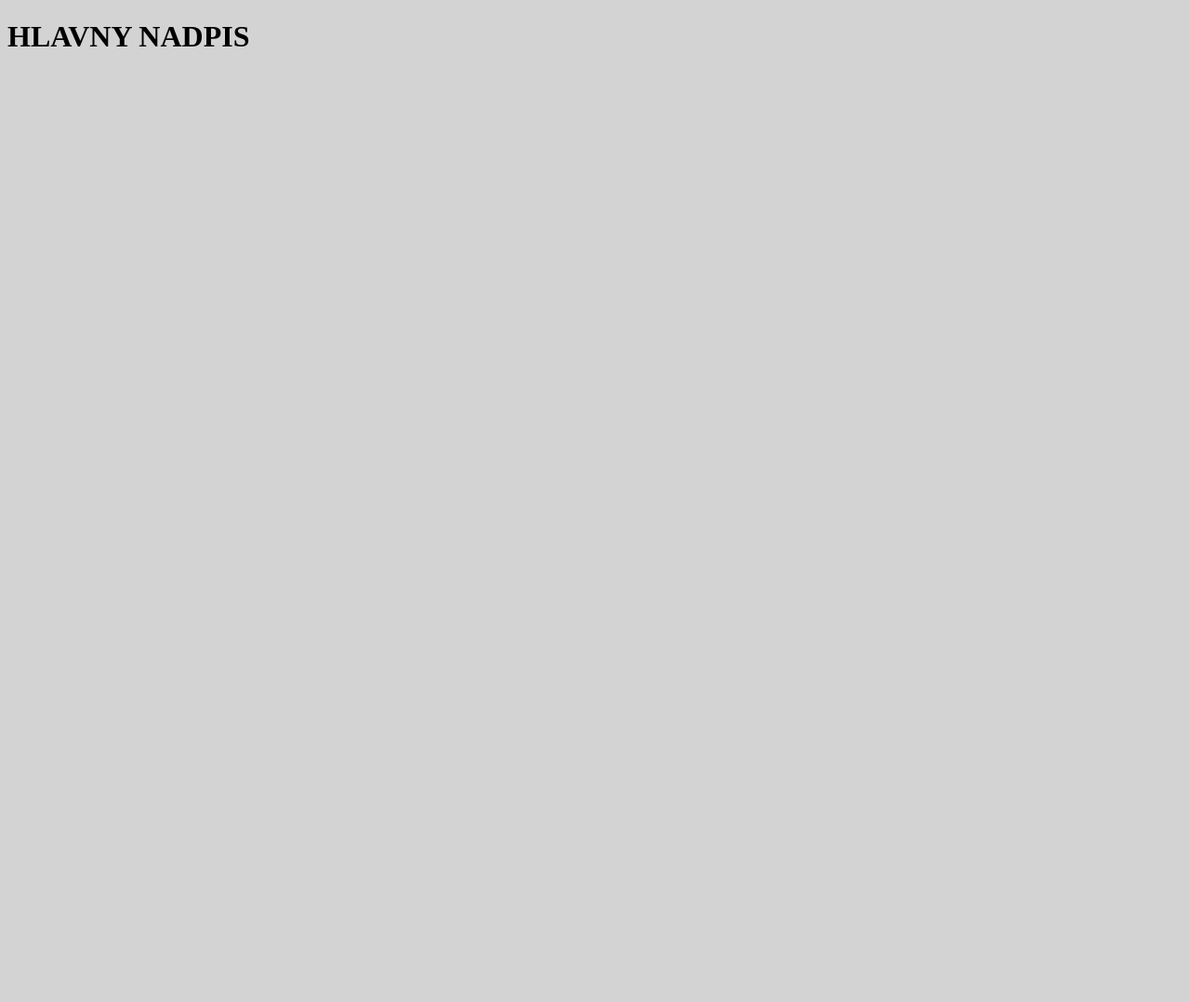
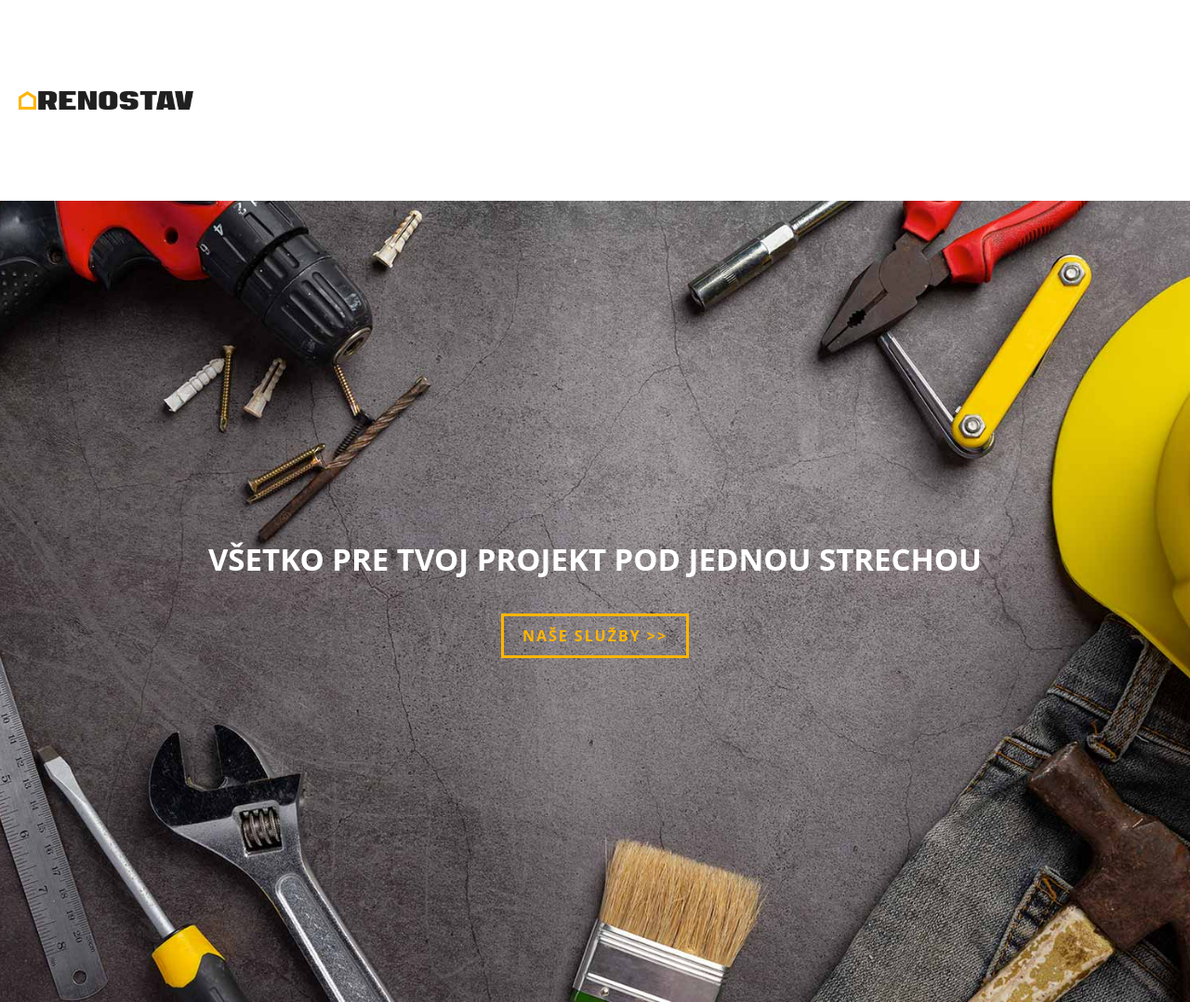
Before and after one commit to matejvalocky/renostav-for-mobile-devices, a plain HTML site: page index.html in a window 1280 px wide. Shown: the whole page at 93% size. Before the commit the page ends 800 px from the top, so only its background shows below. Drawn offline with Linux system fonts and the light colour scheme.

Commit message:
header + titleArea

```diff
--- a/index.html
+++ b/index.html
@@ -6,11 +6,18 @@
     <meta name="viewport" content="width=device-width, initial-scale=1.0">
     <link rel="stylesheet" href="styles.css">
     <script src="scripts.js" defer></script>
-    <title>Document</title>
+    <title>Domov - Renostav</title>
 </head>
 <body>
-    <h1>
-        HLAVNY NADPIS
-    </h1>
+   <header>
+        <img src="./img/logo.png" alt="">
+   </header>
+
+   <section id="titleImage" class="flexCenterRow">
+        <div class="titleArea flexCenterColumn">
+            <h1>Všetko pre tvoj projekt pod jednou strechou</h1>
+            <a href="#">Naše služby >></a>
+        </div>
+   </section>
 </body>
 </html>
--- a/styles.css
+++ b/styles.css
@@ -1,3 +1,80 @@
+* {
+    box-sizing: border-box;
+    padding: 0;
+    margin: 0;
+    font-family: system-ui, -apple-system, BlinkMacSystemFont, 'Segoe UI', Roboto, Oxygen, Ubuntu, Cantarell, 'Open Sans', 'Helvetica Neue', sans-serif;
+}
+
 body{
-    background-color: lightgrey;
+    background-color: #FFFFFF;
 }
+
+
+
+header{
+    height: 216px;
+    background-color: #FFFFFF;
+    display: flex;
+    flex-direction: row;
+    justify-content: flex-start;
+    align-items: center;
+}
+
+header img{
+    width: 188px;
+    position: relative;
+    left: 20px;
+
+}
+
+
+#titleImage {
+    height: 862px;
+    background-color: rgb(234, 255, 239);
+    background-image: url(./img/home-header.jpg);
+    background-size: cover;
+    background-position: center;
+
+
+}
+
+.titleArea{
+    width: 90%;
+    height: 200px;
+
+}
+
+.titleArea > h1 {
+    text-transform: uppercase;
+    color: #FFFFFF;
+    font-size: 33px;
+    text-align: center;
+    line-height:  30px;
+    margin-bottom: 43px
+}
+
+.titleArea a {
+    border: 3px #FFB600 solid;
+    text-transform: uppercase;
+    text-decoration: none;
+    color: #FFB600;
+    padding: 10px 20px;
+    letter-spacing: 2px;
+    font-weight: bold;
+
+
+}
+
+.flexCenterRow{
+    display: flex;
+    flex-direction: row;
+    justify-content: center;
+    align-items: center;
+}
+
+.flexCenterColumn{
+    display: flex;
+    flex-direction: column;
+    justify-content: center;
+    align-items: center;
+}
```
Also changed, not shown: img/home-header.jpg (added), img/logo.png (added).
